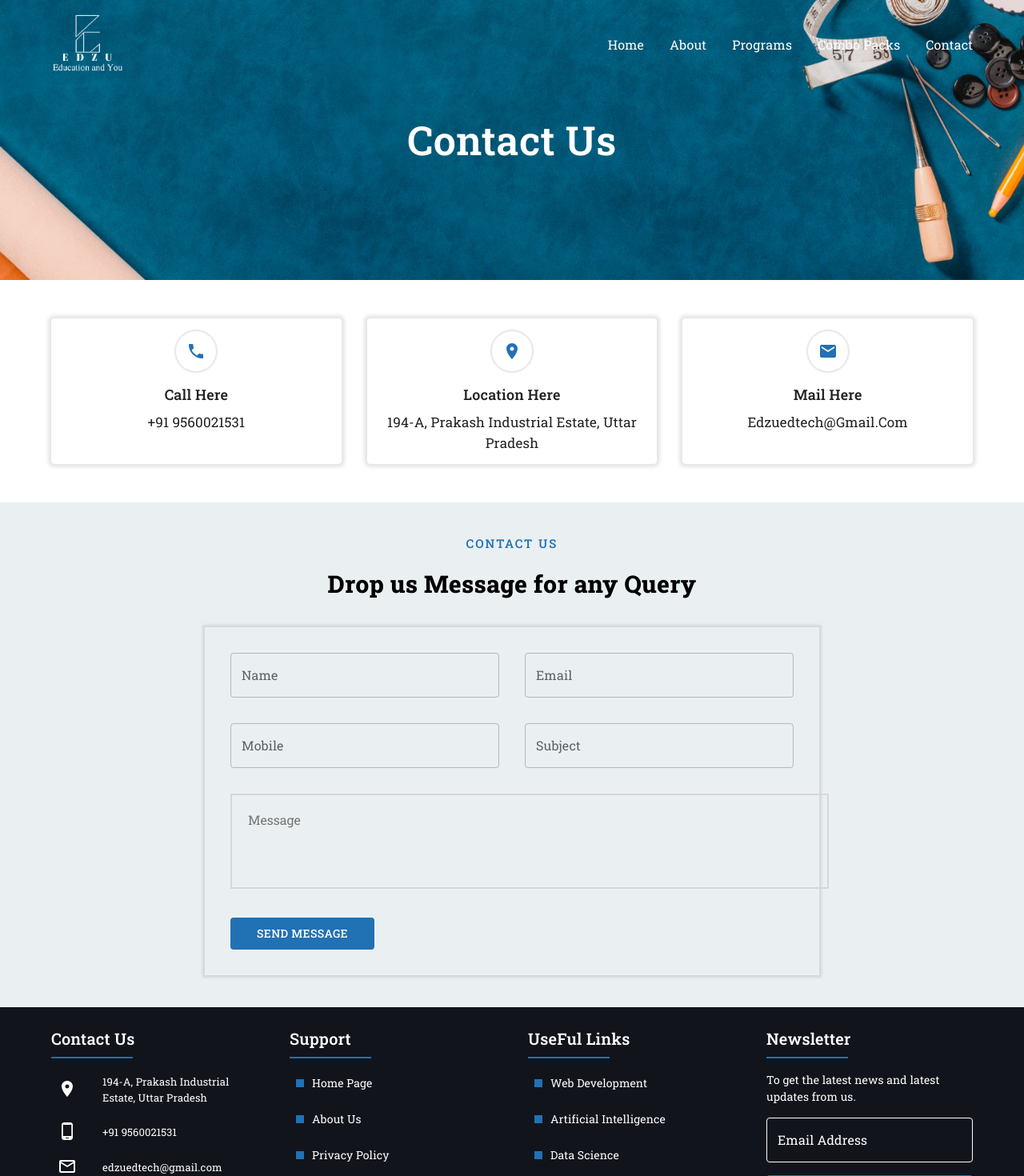
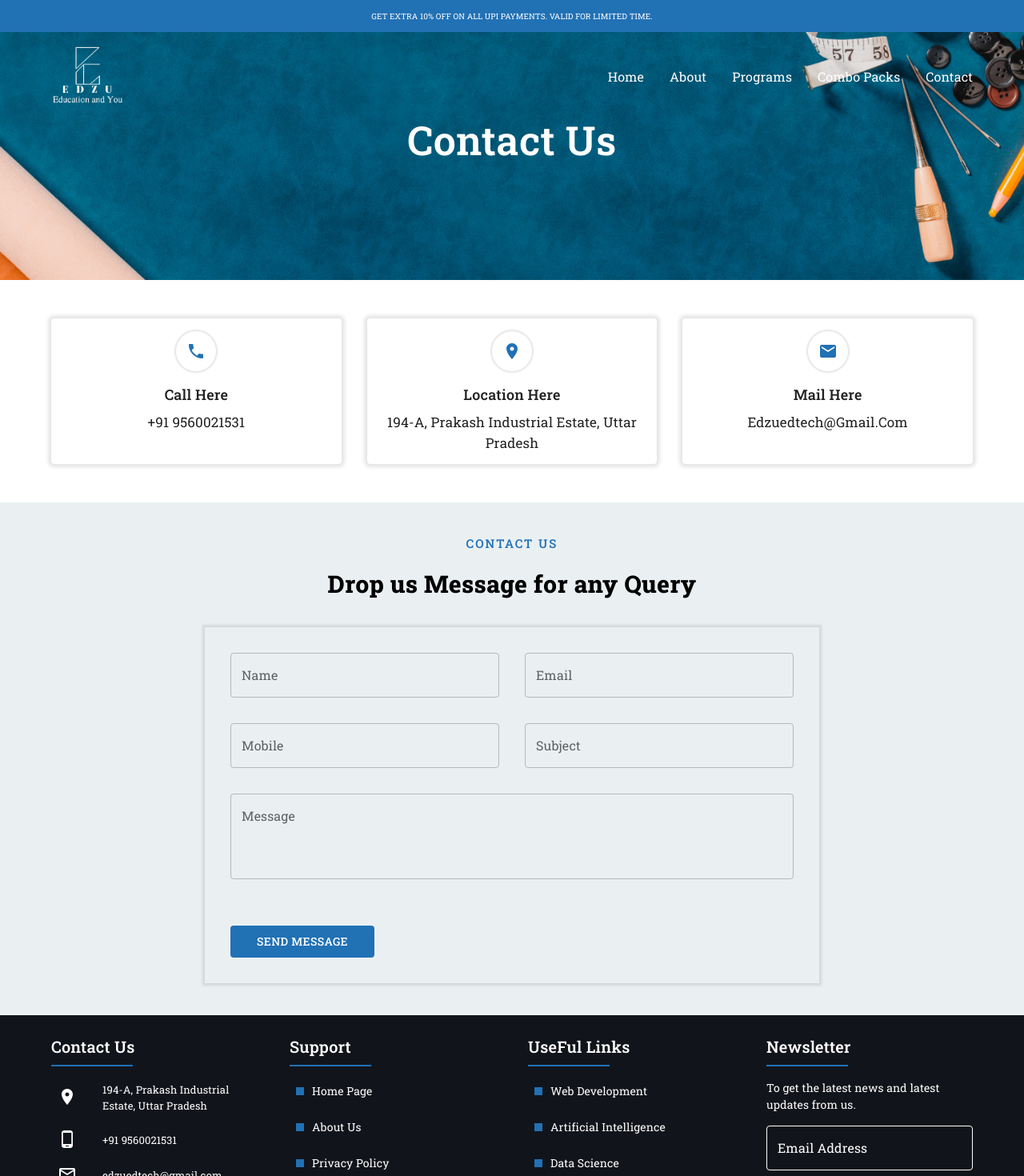
Before and after one commit to Kunal5200/edzu, a Next.js app: page /contact in a window 1280 px wide. Shown: the top 1470 px of the page at 80% size. Built offline with nearby package versions, Linux system fonts and the light colour scheme.

Commit message:
final draft 1

```diff
--- a/src/assest/comboPackPlan.ts
+++ b/src/assest/comboPackPlan.ts
@@ -23,6 +23,7 @@ export const COMBO_PACK_PLAN: PRICING_PLAN[] = [
     ],
     url: "https://pages.razorpay.com/combolite",
     duration: "For Two Months",
+    previousPrice: "2899",
   },
   {
     planType: "PRO",
@@ -52,10 +53,11 @@ export const COMBO_PACK_PLAN: PRICING_PLAN[] = [
     ],
     duration: "For 4 Months",
     url: "https://pages.razorpay.com/combopro",
+    previousPrice: "5699",
   },
   {
     planType: "MAESTRY",
-    price: "4499",
+    price: "3799",
     benefits: [
       {
         label: "6 Months Training and Internship Program ",
@@ -93,5 +95,6 @@ export const COMBO_PACK_PLAN: PRICING_PLAN[] = [
     ],
     url: " https://pages.razorpay.com/combomaestry",
     duration: "For 6 Months",
+    previousPrice: "7699",
   },
 ];
--- a/src/component/footer.tsx
+++ b/src/component/footer.tsx
@@ -96,6 +96,9 @@ const Footer = () => {
                         border: `1px solid ${COLORS.PRIMARY}`,
                       },
                     }}
+                    LinkComponent={"a"}
+                    href={val.url}
+                    target="__blank"
                   >
                     <val.icon />
                   </IconButton>
--- a/src/component/header.tsx
+++ b/src/component/header.tsx
@@ -33,7 +33,7 @@ const Header = () => {
         // p: 1,
         position: isScrolling ? "fixed" : "absolute",
         width: isScrolling ? "100%" : "100%",
-        top: 0,
+        top: isScrolling ? 40 : 40,
         backgroundColor: isScrolling ? "#ffffff50" : "transparent",
         backdropFilter: isScrolling ? "blur(5px)" : "none",
         zIndex: 9999,
--- a/src/component/heroSection.tsx
+++ b/src/component/heroSection.tsx
@@ -24,7 +24,7 @@ const Herosection = () => {
             <Box
               sx={{
                 backgroundImage: `url(${val.img})`,
-                height: { lg: "100vh", xs: "60vh" },
+                height: { lg: "110vh", xs: "60vh" },
 
                 backgroundPosition: "center",
                 backgroundSize: "cover",
--- a/src/component/layout.tsx
+++ b/src/component/layout.tsx
@@ -10,7 +10,7 @@ const Layout = ({ children }: LayoutProps) => {
   const phone = useMediaQuery("(max-width:600px)");
   return (
     <div>
-      {/* <SubHeader /> */}
+      <SubHeader />
       {phone ? <MobileHeader /> : <Header />}
       <Analytics />
       {children}
--- a/src/component/mobileHeader.tsx
+++ b/src/component/mobileHeader.tsx
@@ -31,6 +31,7 @@ const MobileHeader = () => {
         alignItems={"center"}
         justifyContent={"space-between"}
         p={1}
+        // sx={{ position: "relative", top: 40 }}
       >
         <Image src={logo} alt="" width={100} />
         <IconButton onClick={() => setOpen(true)}>
--- a/src/component/subHeader.tsx
+++ b/src/component/subHeader.tsx
@@ -1,15 +1,43 @@
 import { data } from "@/assest/data";
 import { COLORS } from "@/utils/enum";
-import { kanit } from "@/utils/fonts";
+import { kanit, roboto } from "@/utils/fonts";
 import { Phone, Scale } from "@mui/icons-material";
 import { Box, Container, IconButton, Stack, Typography } from "@mui/material";
-import React from "react";
+import React, { useEffect, useState } from "react";
+import Marquee from "react-fast-marquee";
 
 const SubHeader = () => {
+  const [isScrolling, setIsScrolling] = useState(false);
+
+  useEffect(() => {
+    if (typeof window !== "undefined") {
+      const handleScroll = () => {
+        const currentScroll = window.pageYOffset;
+        // setScrollPosition(currentScroll);
+        setIsScrolling(currentScroll > 0);
+      };
+
+      window.addEventListener("scroll", handleScroll);
+      return () => window.removeEventListener("scroll", handleScroll);
+    }
+  }, []);
   return (
-    <Box sx={{ backgroundColor: COLORS.PRIMARY, p: 1 }}>
-      <Container>
-        <Stack
+    <Box
+      sx={{
+        backgroundColor: isScrolling ? COLORS.PRIMARY : COLORS.PRIMARY,
+        height: 40,
+        display: "flex",
+        alignItems: "center",
+        justifyContent: "center",
+        position: isScrolling
+          ? { lg: "fixed", xs: "relative" }
+          : { xs: "relative", lg: "absolute" },
+        width: isScrolling ? "100%" : "100%",
+        zIndex: 999,
+      }}
+    >
+      {/* <Container> */}
+      {/* <Stack
           direction={{ lg: "row", xs: "column" }}
           alignItems={"center"}
           justifyContent={"space-between"}
@@ -55,8 +83,20 @@ const SubHeader = () => {
               </IconButton>
             ))}
           </Stack>
-        </Stack>
-      </Container>
+        </Stack> */}
+
+      <Typography
+        sx={{
+          textAlign: "center",
+          fontFamily: roboto.style,
+          color: COLORS.WHITE,
+          fontSize: { xs: 10 },
+        }}
+      >
+        GET EXTRA 10% OFF ON ALL UPI PAYMENTS. VALID FOR LIMITED TIME.
+      </Typography>
+
+      {/* </Container> */}
     </Box>
   );
 };
--- a/src/pages/contact.tsx
+++ b/src/pages/contact.tsx
@@ -129,16 +129,18 @@ const Contact = () => {
                     <TextField label="Subject" fullWidth />
                   </Grid2>
                   <Grid2 size={12}>
-                    <TextareaAutosize
-                      style={{
-                        backgroundColor: COLORS.TRANSPARENT,
-                        width: "100%",
-                        border: "2px solid #d7d7d7",
-                        resize: "none",
+                    <TextField
+                      sx={{
+                        fieldset: {
+                          height: 110,
+                        },
+                        "& .MuiOutlinedInput-input": {
+                          height: "100px !important",
+                        },
                       }}
-                      minRows={5}
-                      placeholder="Message"
-                      className="textArea"
+                      label="Message"
+                      fullWidth
+                      multiline
                     />
                   </Grid2>
                   <Grid2 size={12}>
--- a/src/utils/types.ts
+++ b/src/utils/types.ts
@@ -99,6 +99,7 @@ export interface PRICING_PLAN {
   benefits: LIST[];
   url: string;
   duration: string;
+  previousPrice?: string;
 }
 
 export interface SERVICE_PROPS {
```
Also changed, not shown: src/assest/pricingPlan.ts (+6 -3 lines), src/component/plans.tsx (+22 -4 lines), src/pages/courses/[slug].tsx (+2 -26 lines).
